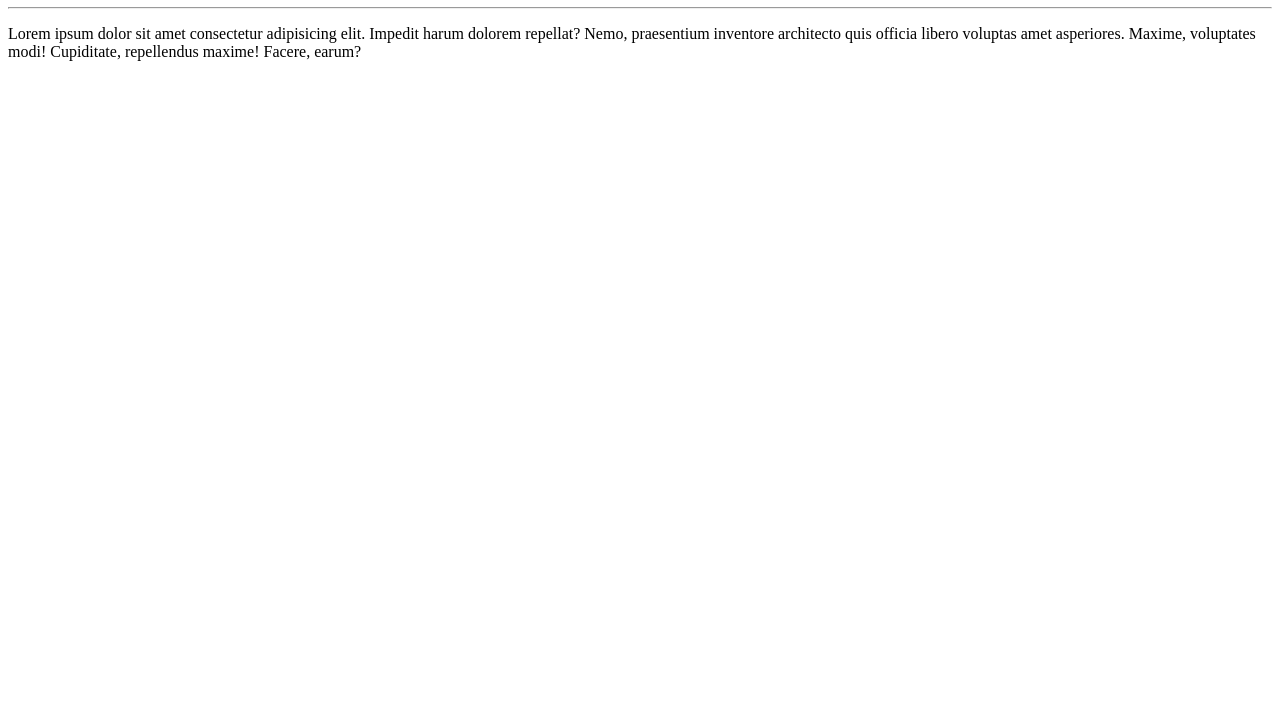
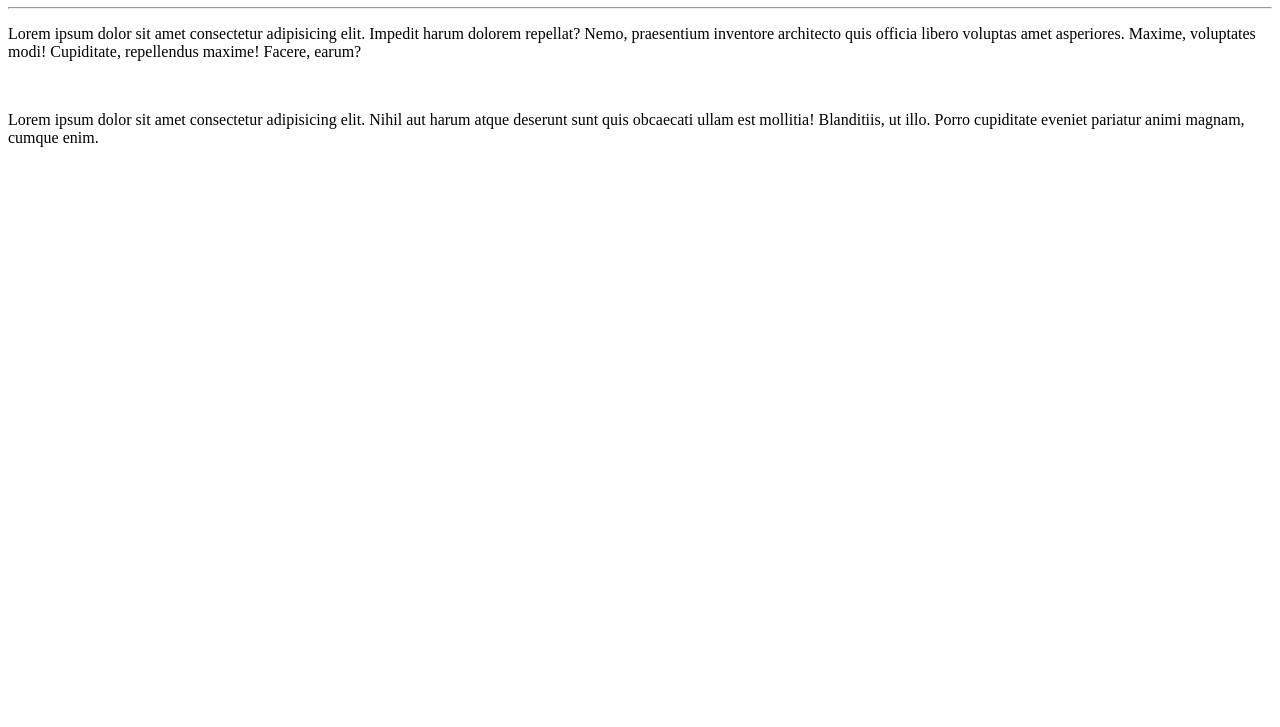
Before and after one commit to sarah-martins/Ola-Mundo, a plain HTML site: page site-exemplo/index.html in a window 1280 px wide. Shown: the part 73-800 px from the top of the page. Drawn offline with Linux system fonts and the light colour scheme.

Commit message:
adicionei um parágrafo

```diff
--- a/site-exemplo/index.html
+++ b/site-exemplo/index.html
@@ -10,6 +10,7 @@
     <h1>Olá, Mundo!</h1>
     <hr>
     <p>Lorem ipsum dolor sit amet consectetur adipisicing elit. Impedit harum dolorem repellat? Nemo, praesentium inventore architecto quis officia libero voluptas amet asperiores. Maxime, voluptates modi! Cupiditate, repellendus maxime! Facere, earum?</p>
-
+    <br>
+    <p>Lorem ipsum dolor sit amet consectetur adipisicing elit. Nihil aut harum atque deserunt sunt quis obcaecati ullam est mollitia! Blanditiis, ut illo. Porro cupiditate eveniet pariatur animi magnam, cumque enim.</p>
 </body>
 </html>
```
